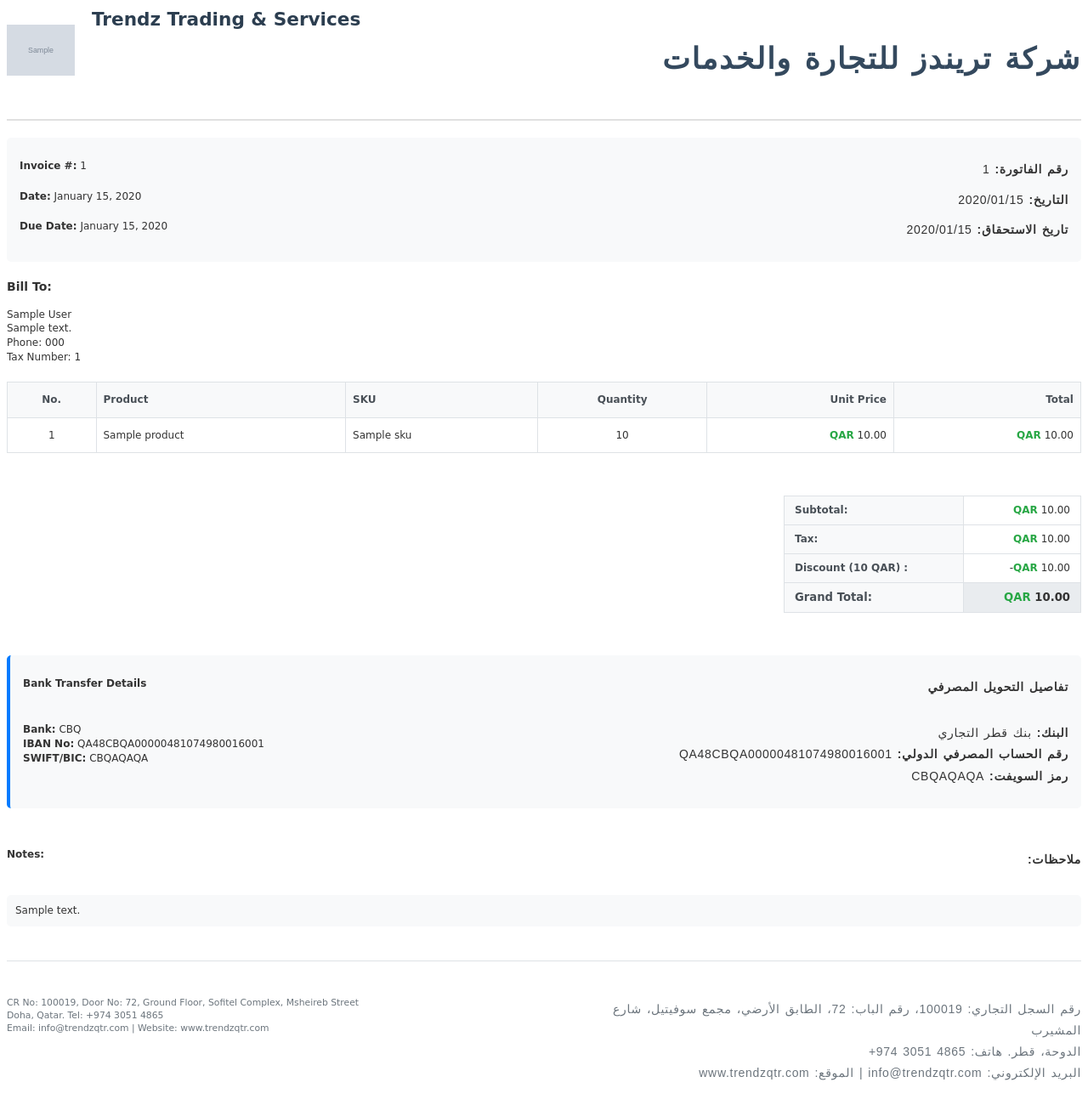
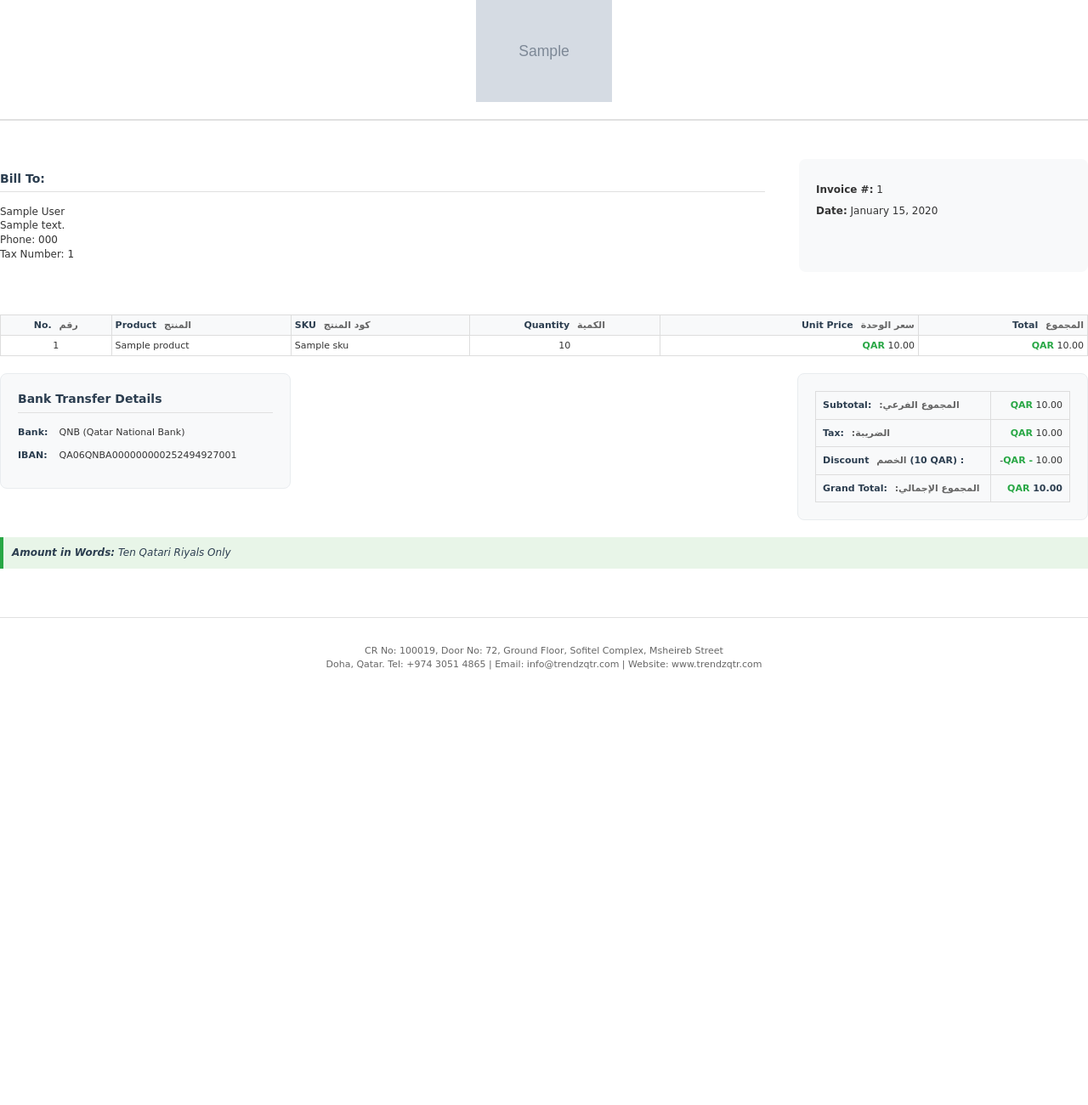
Before and after one commit to essyem/ibms, a Django app: template templates/portal/invoice_pdf.html in a window 1280 px wide. Shown: the whole page at 85% size. After the commit the page ends 788 px from the top, so only its background shows below. Run offline with Django 3.2, Linux system fonts and the light colour scheme; the template is opened without the code that fills it: most values are stand-ins (such as "Sample title", 1, 10 or a date in 2020); grey boxes marked "Sample" are stand-in pictures; some web fonts are replaced.

Commit message:
✨ Enhanced Invoice PDF Template
🎨 Design Improvements:
- Enlarged logo by 50% (80px → 120px) for better brand visibility
- Removed redundant company name text (logo speaks for itself)
- Optimized spacing between logo and content sections

📐 Layout Enhancements:
- Implemented CSS Grid layout for true letterhead behavior
- Fixed footer positioning - always stays at bottom of A4 page
- Added side-by-side bank details and totals section
- Optimized table spacing to accommodate up to 10 items per page

🏦 Bank Transfer Details:
- Added professional bank details section
- QNB (Qatar National Bank) details with IBAN
- Payment reference instructions for customers

💰 Amount in Words Feature:
- Created custom Django template filter for number-to-words conversion
- Displays grand total in English words (e.g., 'Nine Hundred Ninety Five Qatari Riyals Only')
- Styled with green highlight box for emphasis

🎯 Technical Features:
- Bilingual support (English/Arabic) maintained
- Responsive PDF layout for A4 paper
- Professional styling with consistent branding
- Print-friendly design optimized for invoicing

Files Modified:
- templates/portal/invoice_pdf.html (complete redesign)
- portal/templatetags/math_filters.py (new number conversion filter)

```diff
--- /dev/null
+++ b/portal/templatetags/math_filters.py
@@ -0,0 +1,65 @@
+from django import template
+
+register = template.Library()
+
+@register.filter
+def mul(value, arg):
+    """Multiplies value by arg"""
+    try:
+        return float(value) * float(arg)
+    except (ValueError, TypeError):
+        return 0
+
+@register.filter
+def number_to_words(value):
+    """Convert number to words (English)"""
+    try:
+        value = int(float(value))
+    except (ValueError, TypeError):
+        return ""
+
+    if value == 0:
+        return "Zero"
+
+    ones = ["", "One", "Two", "Three", "Four", "Five", "Six", "Seven", "Eight", "Nine",
+            "Ten", "Eleven", "Twelve", "Thirteen", "Fourteen", "Fifteen", "Sixteen",
+            "Seventeen", "Eighteen", "Nineteen"]
+
+    tens = ["", "", "Twenty", "Thirty", "Forty", "Fifty", "Sixty", "Seventy", "Eighty", "Ninety"]
+
+    def convert_hundreds(num):
+        result = ""
+        if num >= 100:
+            result += ones[num // 100] + " Hundred "
+            num %= 100
+        if num >= 20:
+            result += tens[num // 10] + " "
+            num %= 10
+        if num > 0:
+            result += ones[num] + " "
+        return result.strip()
+
+    if value < 0:
+        return "Negative " + number_to_words(-value)
+
+    if value < 1000:
+        return convert_hundreds(value)
+    elif value < 1000000:
+        thousands = value // 1000
+        remainder = value % 1000
+        result = convert_hundreds(thousands) + " Thousand"
+        if remainder > 0:
+            result += " " + convert_hundreds(remainder)
+        return result
+    elif value < 1000000000:
+        millions = value // 1000000
+        remainder = value % 1000000
+        result = convert_hundreds(millions) + " Million"
+        if remainder > 0:
+            if remainder >= 1000:
+                result += " " + number_to_words(remainder)
+            else:
+                result += " " + convert_hundreds(remainder)
+        return result
+    else:
+        return str(value)  # For very large numbers, just return the number
--- a/templates/portal/invoice_pdf.html
+++ b/templates/portal/invoice_pdf.html
@@ -1,182 +1,121 @@
 {% load static %}
+{% load math_filters %}
 
-<!-- templates/portal/invoice_pdf.html -->
 <!DOCTYPE html>
-<html dir="auto">
+<html lang="en">
 <head>
     <meta charset="UTF-8">
     <meta name="viewport" content="width=device-width, initial-scale=1.0">
     <title>Invoice #{{ invoice.invoice_number }}</title>
 
     <style>
-        @font-face {
-            font-family: 'Amiri';
-            src: url('{{ STATIC_URL }}fonts/Amiri-Regular.ttf') format('truetype');
-            font-weight: normal;
-            font-style: normal;
+        @page {
+            size: A4;
+            margin: 0.5cm;
         }
 
-        @page {
-            size: A4;
-            margin: 1cm;
+        html, body {
+            height: 100%;
+            margin: 0;
+            padding: 0;
         }
 
         body {
-            font-family: 'DejaVu Sans', 'Helvetica', sans-serif;
+            font-family: 'Amiri', 'DejaVu Sans', serif;
             font-size: 12px;
             line-height: 1.4;
             color: #333;
+            display: grid;
+            grid-template-rows: auto 1fr auto;
+            min-height: calc(100vh - 1cm);
+        }
+
+        .page-header {
+            grid-row: 1;
+        }
+
+        .main-content {
+            grid-row: 2;
+            padding-bottom: 20px;
+        }
+
+        .page-footer {
+            grid-row: 3;
+            margin-top: auto;
         }
 
         .arabic {
-            font-family: 'Amiri', 'Traditional Arabic', 'Arabic Typesetting', 'Arial Unicode MS', sans-serif;
+            font-family: 'Amiri', 'DejaVu Sans', serif;
             direction: rtl;
-            text-align: right;
-            font-size: 14px;
-            line-height: 1.8;
-            unicode-bidi: embed;
-            word-spacing: 0.1em;
-            letter-spacing: 0.05em;
-            font-feature-settings: "liga" 1, "calt" 1, "kern" 1;
-            -webkit-font-feature-settings: "liga" 1, "calt" 1, "kern" 1;
-            -moz-font-feature-settings: "liga" 1, "calt" 1, "kern" 1;
+            display: inline-block;
+            margin-left: 5px;
+            color: #666;
+            font-size: 11px;
         }
 
-        .english {
-            direction: ltr;
-            unicode-bidi: embed;
-            text-align: left;
-            font-family: 'DejaVu Sans', 'Helvetica', sans-serif;
-        }
-
-        .bilingual {
-            width: 100%;
-            margin: 10px 0;
-            overflow: hidden;
-        }
-
-        .bilingual .english {
-            float: left;
-            width: 48%;
-            direction: ltr;
-            text-align: left;
-        }
-
-        .bilingual .arabic {
-            float: right;
-            width: 48%;
-            direction: rtl;
-            text-align: right;
+        .bilingual-header {
+            font-family: 'Amiri', 'DejaVu Sans', serif;
         }
 
         .header {
             text-align: center;
-            margin-bottom: 20px;
+            margin-bottom: 15px;
             border-bottom: 2px solid #e0e0e0;
-            padding-bottom: 15px;
+            padding-bottom: 10px;
         }
 
         .header img {
-            max-height: 60px;
+            max-height: 120px;
             width: auto;
-            margin-right: 20px;
-        }
-
-        .company-name {
-            font-size: 1.8em;
-            font-weight: bold;
-            margin-bottom: 10px;
-            flex-grow: 1;
-        }
-
-        .company-name .english {
-            color: #2c3e50;
-        }
-
-        .company-name .arabic {
-            color: #34495e;
-            font-size: 1.6em;
+            margin-bottom: 5px;
         }
 
         .invoice-info {
-            margin: 20px 0;
+            margin: 30px 0;
             background-color: #f8f9fa;
-            padding: 15px;
-            border-radius: 5px;
+            padding: 20px;
+            border-radius: 8px;
+        }
+
+        .invoice-info div {
+            margin: 8px 0;
         }
 
         .customer-info {
-            margin: 20px 0;
-            padding: 15px;
-            border: 1px solid #dee2e6;
-            border-radius: 5px;
+            margin: 30px 0;
+        }
+
+        .customer-info h3 {
+            color: #2c3e50;
+            border-bottom: 1px solid #e0e0e0;
+            padding-bottom: 5px;
         }
 
         table {
             width: 100%;
             border-collapse: collapse;
             margin: 20px 0;
-            background-color: white;
         }
 
         th, td {
-            border: 1px solid #dee2e6;
-            padding: 12px 8px;
+            border: 0.5px solid #ddd;
+            padding: 4px;
             text-align: left;
-            vertical-align: middle;
+            font-size: 11px;
         }
 
         th {
             background-color: #f8f9fa;
             font-weight: bold;
-            color: #495057;
-        }
-
-        .text-right {
-            text-align: right;
+            color: #2c3e50;
         }
 
         .text-center {
             text-align: center;
         }
 
-        .totals-section {
-            margin-top: 30px;
-            display: flex;
-            justify-content: flex-end;
-        }
-
-        .totals-table {
-            width: 350px;
-            margin-left: auto;
-        }
-
-        .totals-table th,
-        .totals-table td {
-            padding: 8px 12px;
-        }
-
-        .grand-total {
-            background-color: #e9ecef;
-            font-weight: bold;
-            font-size: 1.1em;
-        }
-
-        .bank-details {
-            margin-top: 30px;
-            padding: 15px;
-            background-color: #f8f9fa;
-            border-radius: 5px;
-            border-left: 4px solid #007bff;
-        }
-
-        .footer {
-            text-align: center;
-            font-size: 0.9em;
-            color: #6c757d;
-            margin-top: 40px;
-            padding-top: 20px;
-            border-top: 1px solid #dee2e6;
+        .text-right {
+            text-align: right;
         }
 
         .currency {
@@ -184,92 +123,125 @@
             color: #28a745;
         }
 
+        .totals-section {
+            margin: 0;
+            width: 300px;
+            background-color: #f8f9fa;
+            padding: 20px;
+            border-radius: 8px;
+            border: 1px solid #e9ecef;
+        }
+         .totals-table {
+            width: 100%;
+            margin: 0;
+            background-color: transparent;
+        }
+
+        .totals-table th, .totals-table td {
+            border: 1px solid #ddd;
+            padding: 8px;
+            background-color: transparent;
+        }
+
+        .grand-total {
+            background-color: #f8f9fa;
+            font-weight: bold;
+            color: #2c3e50;
+        }
+
+        .grand-total-words {
+            margin-top: 15px;
+            padding: 10px;
+            background-color: #e8f5e8;
+            border-left: 4px solid #28a745;
+            font-style: italic;
+            color: #2c3e50;
+        }
+         .bank-details {
+            margin: 0;
+            background-color: #f8f9fa;
+            padding: 20px;
+            border-radius: 8px;
+            width: 300px;
+            border: 1px solid #e9ecef;
+        }
+
+        .bank-details h4 {
+            color: #2c3e50;
+            margin-top: 0;
+            margin-bottom: 15px;
+            font-size: 14px;
+            border-bottom: 1px solid #e0e0e0;
+            padding-bottom: 5px;
+            font-weight: bold;
+        }
+
+        .bank-details p {
+            margin: 10px 0;
+            font-size: 11px;
+            line-height: 1.5;
+        }
+
+        .bank-details strong {
+            color: #2c3e50;
+            display: inline-block;
+            width: 45px;
+        }
+
+        .footer {
+            padding-top: 20px;
+            border-top: 1px solid #e0e0e0;
+            text-align: center;
+            font-size: 11px;
+            color: #666;
+            position: relative;
+        }
+
         .clearfix {
             clear: both;
         }
-
-        /* Print-specific styles */
-        @media print {
-            body {
-                font-size: 11px;
-            }
-            .arabic {
-                font-size: 13px;
-            }
-        }
     </style>
-
 </head>
 <body>
-    <!-- Header Section -->
+    <!-- Page Header (Fixed at top) -->
+    <div class="page-header">
         <div class="header">
-        <div style="display: flex; align-items: center; justify-content: center; margin-bottom: 15px;">
             {% if logo_base64 %}
-            <img src="{{ logo_base64 }}" alt="Trendz Logo" style="height: 60px; margin-right: 20px;">
+            <img src="{{ logo_base64 }}" alt="Trendz Logo">
             {% endif %}
-            <div class="company-name">
-                <div class="english">Trendz Trading & Services</div>
-                <div class="arabic">شركة تريندز للتجارة والخدمات</div>
-            </div>
         </div>
     </div>
 
-    <!-- Invoice Information -->
-    <div class="invoice-info">
-        <div class="bilingual">
-            <div class="english">
-                <strong>Invoice #:</strong> {{ invoice.invoice_number }}
-            </div>
-            <div class="arabic">
-                <strong>رقم الفاتورة:</strong> {{ invoice.invoice_number }}
-            </div>
-        </div>
-        <div class="clearfix"></div>
+    <!-- Main Content (Flexible middle section) -->
+    <div class="main-content">
 
-        <div class="bilingual">
-            <div class="english">
-                <strong>Date:</strong> {{ invoice.date|date:"F d, Y" }}
-            </div>
-            <div class="arabic">
-                <strong>التاريخ:</strong> {{ invoice.date|date:"Y/m/d" }}
-            </div>
-        </div>
-        <div class="clearfix"></div>
-
-        {% if invoice.due_date %}
-        <div class="bilingual">
-            <div class="english">
-                <strong>Due Date:</strong> {{ invoice.due_date|date:"F d, Y" }}
-            </div>
-            <div class="arabic">
-                <strong>تاريخ الاستحقاق:</strong> {{ invoice.due_date|date:"Y/m/d" }}
-            </div>
-        </div>
-        <div class="clearfix"></div>
-        {% endif %}
-    </div>
-
-    <!-- Customer Info -->
-    <div>
+        <div style="display: flex; justify-content: space-between; gap: 40px; margin-bottom: 20px;">
+        <!-- Customer Info (Left) -->
+        <div class="customer-info" style="flex: 1;">
             <h3>Bill To:</h3>
             <p>
                 {{ invoice.customer.company_name|default:invoice.customer.full_name }}<br>
-            {{ invoice.customer.delivery_address }}<br>
+                {% if invoice.customer.address %}{{ invoice.customer.address }}<br>{% endif %}
                 Phone: {{ invoice.customer.phone }}<br>
-            Tax Number: {{ invoice.customer.tax_number|default:"-" }}
+                {% if invoice.customer.tax_number %}Tax Number: {{ invoice.customer.tax_number }}{% endif %}
             </p>
         </div>
-
+        <!-- Invoice Information (Right) -->
+        <div class="invoice-info" style="flex: 1; max-width: 300px;">
+            <div><strong>Invoice #:</strong> {{ invoice.invoice_number }}</div>
+            <div><strong>Date:</strong> {{ invoice.date|date:"F d, Y" }}</div>
+        </div>
+    </div>
     <!-- Invoice Items Table -->
     <table>
         <thead>
             <tr>
-                <th class="text-center">No.</th>
-                <th>Product</th>
-                <th>SKU</th>
-                <th class="text-center">Quantity</th>
-                <th class="text-right">Unit Price</th>
-                <th class="text-right">Total</th>
+                <th class="text-center bilingual-header">No. <span class="arabic">رقم</span></th>
+                <th class="bilingual-header">Product <span class="arabic">المنتج</span></th>
+                <th class="bilingual-header">SKU <span class="arabic">كود المنتج</span></th>
+                <th class="text-center bilingual-header">Quantity <span class="arabic">الكمية</span></th>
+                <th class="text-right bilingual-header">Unit Price <span class="arabic">سعر الوحدة</span></th>
+                <th class="text-right bilingual-header">Total <span class="arabic">المجموع</span></th>
             </tr>
         </thead>
         <tbody>
@@ -279,8 +251,8 @@
                 <td>{{ item.product.name }}</td>
                 <td>{{ item.product.sku|default:"-" }}</td>
                 <td class="text-center">{{ item.quantity }}</td>
-                <td class="text-right"><span class="currency">QAR</span> {{ item.selling_price|floatformat:2 }}</td>
-                <td class="text-right"><span class="currency">QAR</span> {{ item.total|floatformat:2 }}</td>
+                <td class="text-right"><span class="currency">QAR</span> {{ item.unit_price|floatformat:2 }}</td>
+                <td class="text-right"><span class="currency">QAR</span> {{ item.subtotal|floatformat:2 }}</td>
             </tr>
             {% empty %}
             <tr>
@@ -292,101 +264,64 @@
         </tbody>
     </table>
 
+    <!-- Bank Details Section (Left) and Totals Section (Right) -->
+    <div style="display: flex; justify-content: space-between; align-items: flex-start; gap: 20px; margin: 20px 0;">
+        <!-- Bank Transfer Details (Left) -->
+        <div class="bank-details">
+            <h4>Bank Transfer Details</h4>
+            <p><strong>Bank:</strong> QNB (Qatar National Bank)</p>
+            <p><strong>IBAN:</strong> QA06QNBA000000000252494927001</p>
+        </div>
+
         <!-- Totals Section -->
         <div class="totals-section">
             <table class="totals-table">
                 <tr>
-                <th>Subtotal:</th>
+                    <th class="bilingual-header">Subtotal: <span class="arabic">المجموع الفرعي:</span></th>
                     <td class="text-right"><span class="currency">QAR</span> {{ invoice.subtotal|floatformat:2 }}</td>
                 </tr>
                 {% if invoice.tax > 0 %}
                 <tr>
-                <th>Tax:</th>
+                    <th class="bilingual-header">Tax: <span class="arabic">الضريبة:</span></th>
                     <td class="text-right"><span class="currency">QAR</span> {{ invoice.tax|floatformat:2 }}</td>
                 </tr>
                 {% endif %}
                 {% if invoice.discount_amount > 0 %}
                 <tr>
-                <th>
-                    Discount
+                    <th class="bilingual-header">
+                        Discount <span class="arabic">الخصم</span>
                         {% if invoice.discount_type == 'percent' %}
                             ({{ invoice.discount_value }}%)
                         {% else %}
                             ({{ invoice.discount_value }} QAR)
                         {% endif %}:
                     </th>
-                <td class="text-right">-<span class="currency">QAR</span> {{ invoice.discount_amount|floatformat:2 }}</td>
+                    <td class="text-right">-<span class="currency">QAR -</span> {{ invoice.discount_amount|floatformat:2 }}</td>
                 </tr>
                 {% endif %}
                 <tr class="grand-total">
-                <th>Grand Total:</th>
+                    <th class="bilingual-header">Grand Total: <span class="arabic">المجموع الإجمالي:</span></th>
                     <td class="text-right"><span class="currency">QAR</span> {{ invoice.grand_total|floatformat:2 }}</td>
                 </tr>
             </table>
         </div>
+        </div>
+        <div class="grand-total-words">
+            <strong>Amount in Words:</strong> {{ invoice.grand_total|number_to_words }} Qatari Riyals Only
+        </div>
+    </div> <!-- End main-content -->
 
-    <!-- Bank Transfer Details -->
-    <div class="bank-details">
-        <div class="bilingual">
-            <div class="english">
-                <h4 style="margin-top: 0;">Bank Transfer Details</h4>
-            </div>
-            <div class="arabic">
-                <h4 style="margin-top: 0;">تفاصيل التحويل المصرفي</h4>
+    <!-- Page Footer (Fixed at bottom) -->
+    <div class="page-footer">
+        <div class="footer">
+            <p>
+                CR No: 100019, Door No: 72, Ground Floor, Sofitel Complex, Msheireb Street<br>
+                Doha, Qatar. Tel: +974 3051 4865 | Email: info@trendzqtr.com | Website: www.trendzqtr.com
+            </p>
         </div>
     </div>
+
     <div class="clearfix"></div>
 
-        <div class="bilingual">
-            <div class="english">
-                <strong>Bank:</strong> CBQ<br>
-                <strong>IBAN No:</strong> QA48CBQA00000481074980016001<br>
-                <strong>SWIFT/BIC:</strong> CBQAQAQA
-            </div>
-
-            <div class="arabic">
-                <strong>البنك:</strong> بنك قطر التجاري<br>
-                <strong>رقم الحساب المصرفي الدولي:</strong> QA48CBQA00000481074980016001<br>
-                <strong>رمز السويفت:</strong> CBQAQAQA
-            </div>
-        </div>
-        <div class="clearfix"></div>
-    </div>
-
-    <!-- Notes Section -->
-    {% if invoice.notes %}
-    <div style="margin: 30px 0;">
-        <div class="bilingual">
-            <div class="english">
-                <h4>Notes:</h4>
-            </div>
-            <div class="arabic">
-                <h4>ملاحظات:</h4>
-            </div>
-        </div>
-        <div class="clearfix"></div>
-        <div style="padding: 10px; background-color: #f8f9fa; border-radius: 5px;">
-            {{ invoice.notes|linebreaksbr }}
-        </div>
-    </div>
-    {% endif %}
-
-    <!-- Footer -->
-    <div class="footer">
-        <div class="bilingual">
-            <div class="english">
-                <p>CR No: 100019, Door No: 72, Ground Floor, Sofitel Complex, Msheireb Street<br>
-                Doha, Qatar. Tel: +974 3051 4865<br>
-                Email: info@trendzqtr.com | Website: www.trendzqtr.com</p>
-            </div>
-
-            <div class="arabic">
-                <p>رقم السجل التجاري: 100019، رقم الباب: 72، الطابق الأرضي، مجمع سوفيتيل، شارع المشيرب<br>
-                الدوحة، قطر. هاتف: 4865 3051 974+<br>
-                البريد الإلكتروني: info@trendzqtr.com | الموقع: www.trendzqtr.com</p>
-            </div>
-        </div>
-        <div class="clearfix"></div>
-    </div>
 </body>
 </html>
```
Lines whose indentation alone changed are shown as unchanged.
